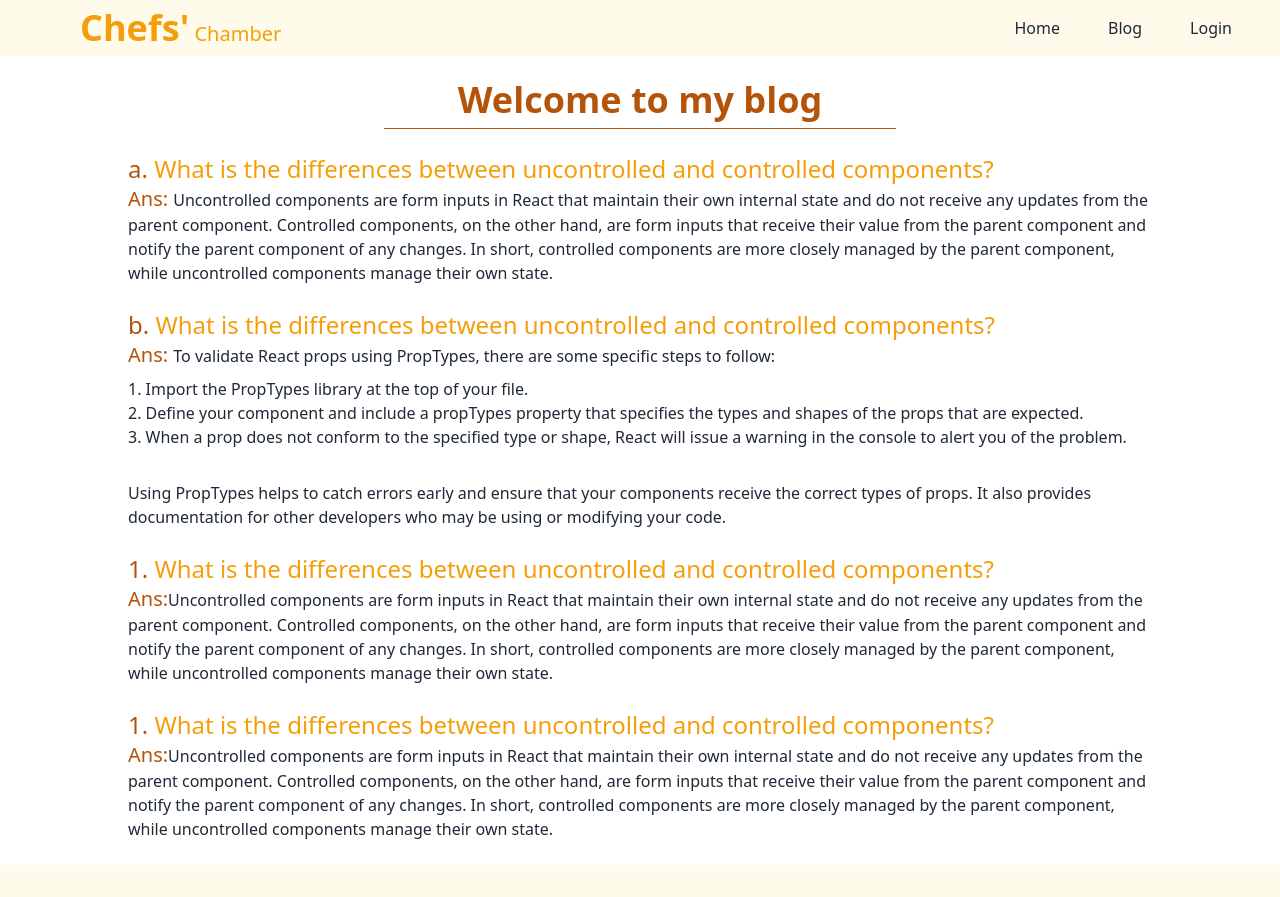
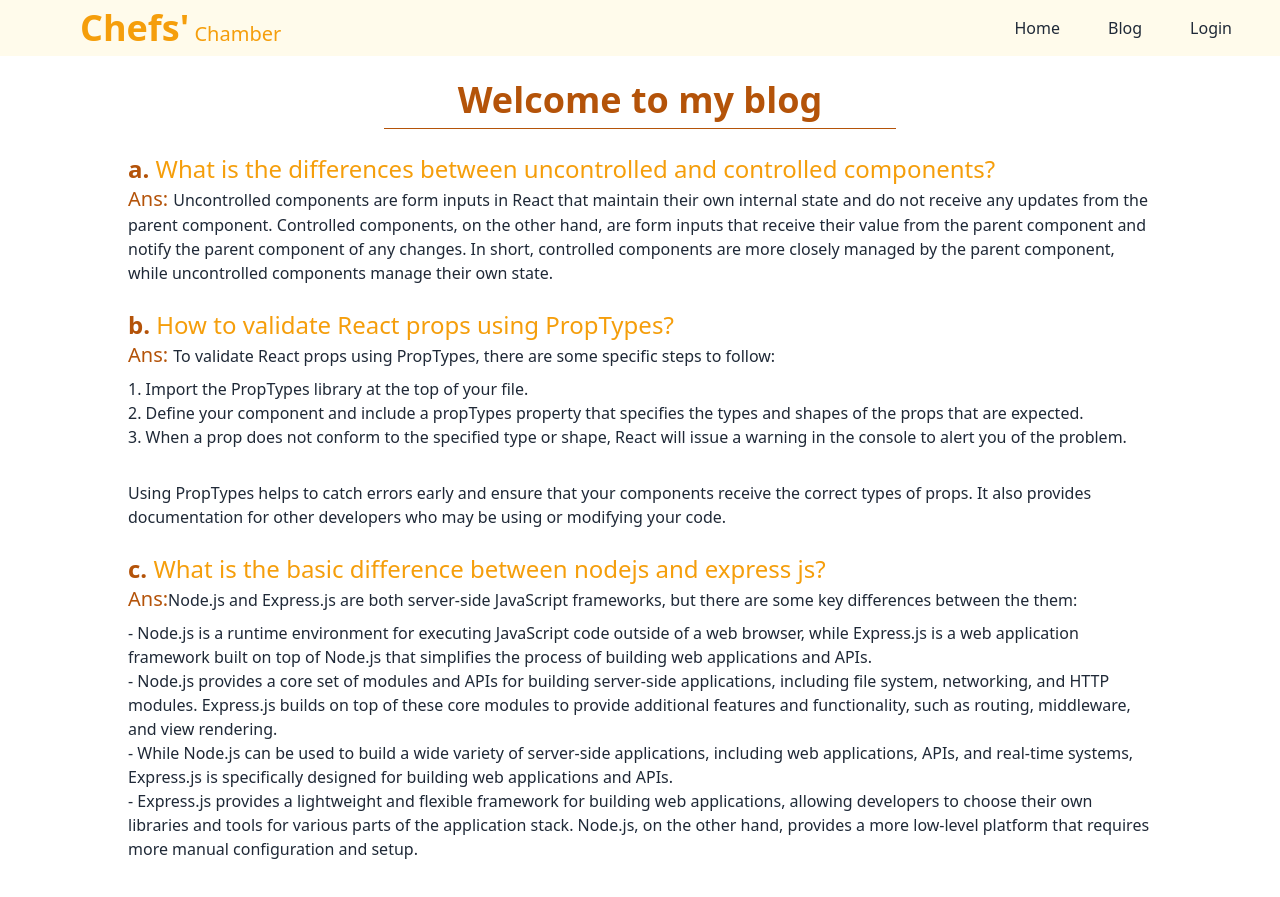
Before and after one commit to shakilkhan2/chefs_chamber, a React (Vite) app: page /blog in a window 1280 px wide. Shown: the top 897 px of the page. Built offline with nearby package versions, Linux system fonts and the light colour scheme.

Commit message:
blog written

```diff
--- a/src/pages/blog/Blog.jsx
+++ b/src/pages/blog/Blog.jsx
@@ -9,8 +9,8 @@ const Blog = () => {
       <hr className="w-[40%] mx-auto mb-6 border-amber-700" />
       <div className="mx-32 mb-6">
         <h2 className="text-2xl  text-amber-500">
-          <span className="text-amber-700 text-bold">a.</span> What is the differences
-          between uncontrolled and controlled components?
+          <span className="text-amber-700 font-bold">a.</span> What is the
+          differences between uncontrolled and controlled components?
         </h2>
         <p>
           <span className="text-xl text-amber-700">Ans: </span>
@@ -25,53 +25,98 @@ const Blog = () => {
       </div>
       <div className="mx-32 mb-6">
         <h2 className="text-2xl  text-amber-500">
-          <span className="text-amber-700 text-bold">b.</span> What is the differences
-          between uncontrolled and controlled components?
+          <span className="text-amber-700 font-bold">b.</span> How to validate
+          React props using PropTypes?
         </h2>
         <p>
           <span className="text-xl text-amber-700">Ans: </span>
           To validate React props using PropTypes, there are some specific steps
-          to follow: <br /> <div className="my-2">
-          1. Import the PropTypes library at the top of your file.{" "}
-          <br /> 2. Define your component and include a propTypes property that
-          specifies the types and shapes of the props that are expected. <br />{" "}
-          3. When a prop does not conform to the specified type or shape, React
-          will issue a warning in the console to alert you of the problem.</div> <br /> Using
-          PropTypes helps to catch errors early and ensure that your components
-          receive the correct types of props. It also provides documentation for
-          other developers who may be using or modifying your code.
+          to follow: <br />{" "}
+          <div className="my-2">
+            1. Import the PropTypes library at the top of your file. <br /> 2.
+            Define your component and include a propTypes property that
+            specifies the types and shapes of the props that are expected.{" "}
+            <br /> 3. When a prop does not conform to the specified type or
+            shape, React will issue a warning in the console to alert you of the
+            problem.
+          </div>{" "}
+          <br /> Using PropTypes helps to catch errors early and ensure that
+          your components receive the correct types of props. It also provides
+          documentation for other developers who may be using or modifying your
+          code.
         </p>
       </div>
       <div className="mx-32 mb-6">
         <h2 className="text-2xl  text-amber-500">
-          <span className="text-amber-700">1.</span> What is the differences
-          between uncontrolled and controlled components?
+          <span className="text-amber-700 font-bold">c.</span> What is the basic
+          difference between nodejs and express js?
         </h2>
         <p>
           <span className="text-xl text-amber-700">Ans:</span>
-          Uncontrolled components are form inputs in React that maintain their
-          own internal state and do not receive any updates from the parent
-          component. Controlled components, on the other hand, are form inputs
-          that receive their value from the parent component and notify the
-          parent component of any changes. In short, controlled components are
-          more closely managed by the parent component, while uncontrolled
-          components manage their own state.
+          Node.js and Express.js are both server-side JavaScript frameworks, but
+          there are some key differences between the them:
+          <br />
+          <div className="my-2">
+            - Node.js is a runtime environment for executing JavaScript code
+            outside of a web browser, while Express.js is a web application
+            framework built on top of Node.js that simplifies the process of
+            building web applications and APIs. <br />
+            <span className="">
+              - Node.js provides a core set of modules and APIs for building
+              server-side applications, including file system, networking, and
+              HTTP modules. Express.js builds on top of these core modules to
+              provide additional features and functionality, such as routing,
+              middleware, and view rendering.
+            </span>{" "}
+            <br />
+            - While Node.js can be used to build a wide variety of server-side
+            applications, including web applications, APIs, and real-time
+            systems, Express.js is specifically designed for building web
+            applications and APIs. <br />- Express.js provides a lightweight and
+            flexible framework for building web applications, allowing
+            developers to choose their own libraries and tools for various parts
+            of the application stack. Node.js, on the other hand, provides a
+            more low-level platform that requires more manual configuration and
+            setup.
+          </div>{" "}
+          <br />
+          In summary, Node.js is a runtime environment for executing JavaScript
+          code, while Express.js is a web application framework built on top of
+          Node.js that simplifies the process of building web applications and
+          APIs.
         </p>
       </div>
       <div className="mx-32 mb-6">
         <h2 className="text-2xl  text-amber-500">
-          <span className="text-amber-700">1.</span> What is the differences
-          between uncontrolled and controlled components?
+          <span className="text-amber-700 font-bold">d.</span> What is a custom
+          hook, and why will you create a custom hook?
         </h2>
         <p>
-          <span className="text-xl text-amber-700">Ans:</span>
-          Uncontrolled components are form inputs in React that maintain their
-          own internal state and do not receive any updates from the parent
-          component. Controlled components, on the other hand, are form inputs
-          that receive their value from the parent component and notify the
-          parent component of any changes. In short, controlled components are
-          more closely managed by the parent component, while uncontrolled
-          components manage their own state.
+          <span className="text-xl text-amber-700">Ans:</span>A custom hook is a
+          JavaScript function that uses the React Hooks API to encapsulate
+          reusable logic that can be shared across multiple components in a
+          React application. Custom hooks allow you to extract common
+          functionality into a single location and avoid duplication of code
+          across your components. Here are some reasons why you might want to
+          create a custom hook:
+          <div className="my-2">
+            - Reusability: If you find yourself using the same code pattern or
+            logic in multiple components, creating a custom hook can make it
+            easier to reuse that code in other parts of your application. <br />
+            - Abstraction: By creating a custom hook, you can abstract away
+            complex or repetitive logic, making your components easier to read
+            and understand. <br />
+            - Composition: Custom hooks can be composed together to create more
+            complex behavior. For example, you might have one custom hook that
+            handles state management and another that handles API calls, and you
+            can combine them to create a more advanced hook that handles both.{" "}
+            <br />- Testing: By encapsulating logic in a custom hook, you can
+            more easily test that code in isolation from your components,
+            improving the overall testability of your application.
+          </div>
+          In summary, custom hooks are a powerful tool for encapsulating
+          reusable logic in a React application, and can help to improve code
+          reusability, abstraction, composition, and testing.
         </p>
       </div>
     </div>
```
